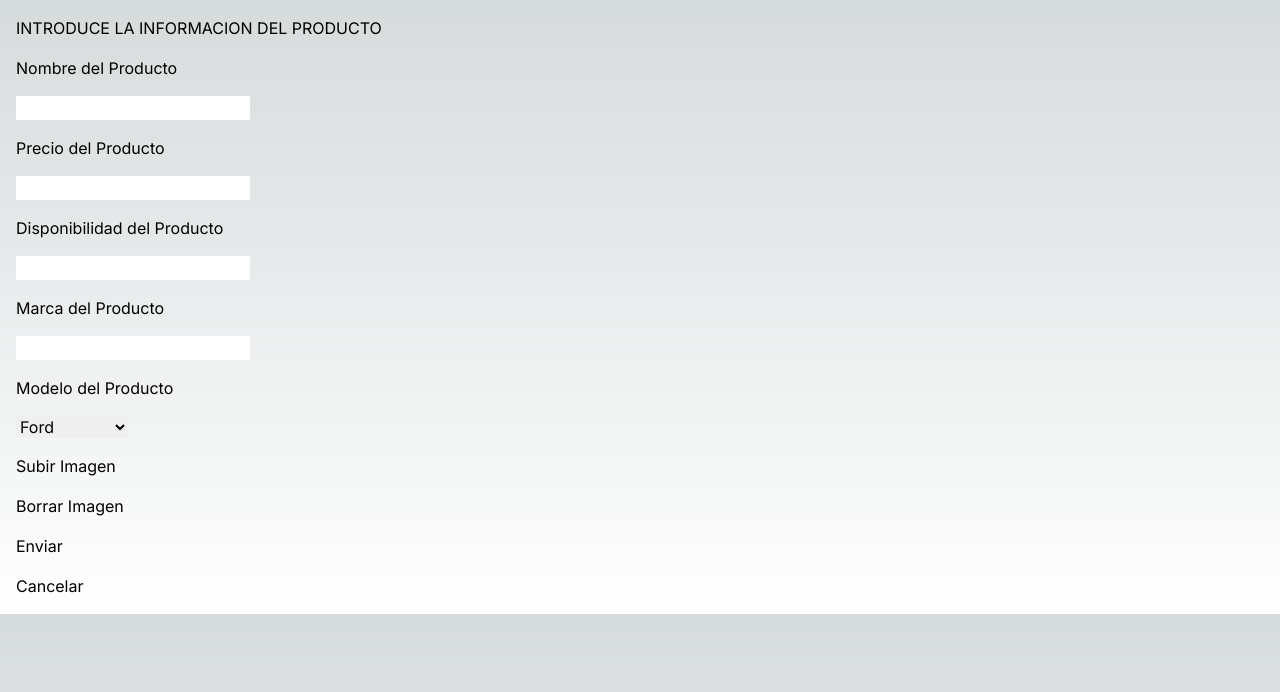
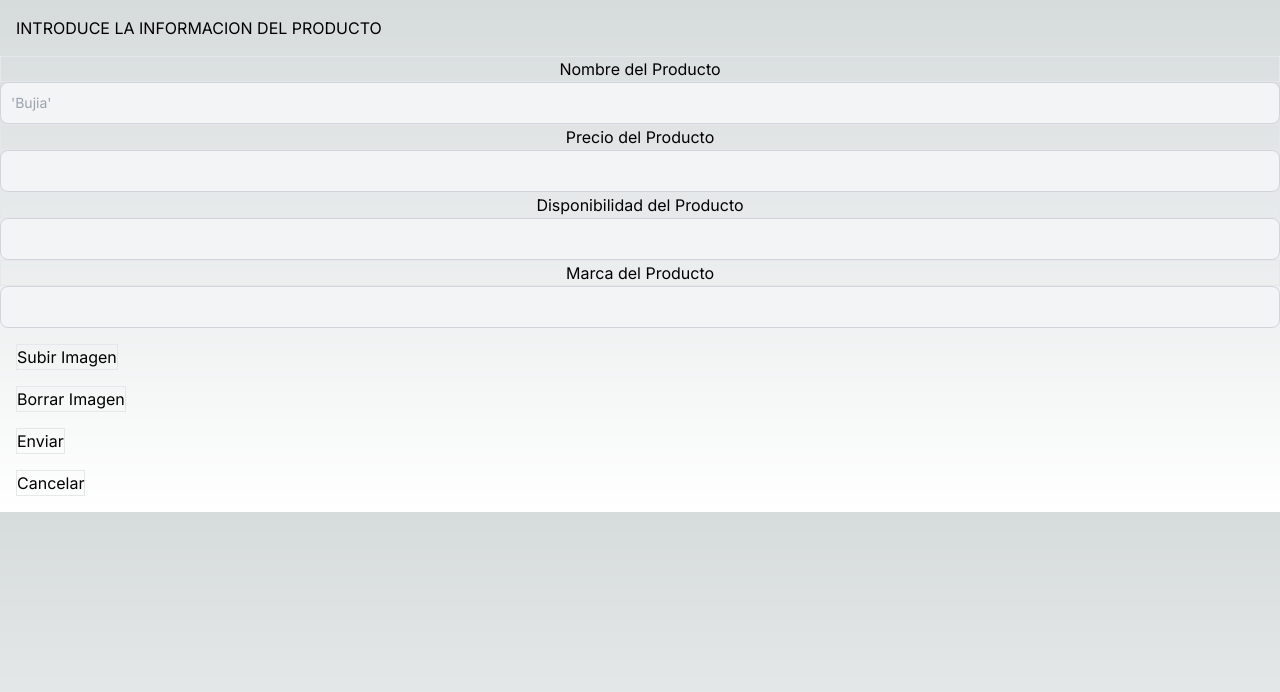
Before and after one commit to WilsonCollantesAponte/Autopart-Express, a Next.js app: page /client/admin in a window 1280 px wide. Shown: the top 692 px of the page. Built offline with nearby package versions, Linux system fonts and the light colour scheme.

Commit message:
Estilos preliminares y estados locales completados

```diff
--- a/app/client/admin/productInputForm/productInputForm.component.jsx
+++ b/app/client/admin/productInputForm/productInputForm.component.jsx
@@ -1,58 +1,83 @@
 "use client";
+import { useState } from "react";
+export default function ProductInputForm() {
+  const [product, setProduct] = useState({
+    name: "",
+    price: "",
+    availability: "",
+    brand: "",
+    model: "",
+  });
 
-export default function ProductInputForm() {
+  const handleInputChange = (e) => {
+    setProduct({ ...product, [e.target.name]: e.target.value });
+    console.log(product);
+  };
+  const handleSelectBrand = (e) => {
+    setProduct({ ...product, brand: e.target.value });
+    console.log(product);
+  };
   return (
-    <div className="container">
-      <form>
-        <label className="flex m-4">Nombre del Producto</label>
-        <input className="flex m-4 bg-midnight text-center text-tahiti"></input>
-        <label className="flex m-4">Precio del Producto</label>
-        <input className="flex m-4"></input>
-        <label className="flex m-4">Disponibilidad del Producto</label>
-        <input className="flex m-4"></input>
-        <label className="flex m-4">Marca del Producto</label>
-        <input className="flex m-4"></input>
-        <label className="flex m-4">Modelo del Producto</label>
-        <select className="flex m-4">
-          <option>Ford</option>
-          <option>Toyota</option>
-          <option>Nissan</option>
-          <option>Mazda</option>
-          <option>Honda</option>
-          <option>Hyundai</option>
-          <option>Volvo</option>
-          <option>BMW</option>
-          <option>Audi</option>
-          <option>Mercedes</option>
-          <option>Volkswagen</option>
-          <option>Peugeot</option>
-          <option>Renault</option>
-          <option>Fiat</option>
-          <option>Chevrolet</option>
-          <option>Kia</option>
-          <option>Daewoo</option>
-          <option>Suzuki</option>
-        </select>
-        <button className="flex m-4">Subir Imagen</button>
-        <button className="flex m-4">Borrar Imagen</button>
-        <button className="flex m-4">Enviar</button>
-        <button className="flex m-4">Cancelar</button>
+    <div className="container ">
+      <form class="mx-auto">
+        <label class="flex mx-auto border justify-center">
+          Nombre del Producto
+        </label>
+        <input
+          class="mx-auto w-full justify-center bg-gray-100 border border-gray-300 text-gray-900 text-sm rounded-lg focus:ring-blue-500 focus:border-blue-500 block  p-2.5 "
+          type="text"
+          placeholder="'Bujia'"
+          name="model"
+          onChange={handleInputChange}
+        ></input>
+        <label className="flex mx-auto border justify-center">
+          Precio del Producto
+        </label>
+        <input
+          className="mx-auto w-full justify-center bg-gray-100 border border-gray-300 text-gray-900 text-sm rounded-lg focus:ring-blue-500 focus:border-blue-500 block  p-2.5"
+          type="text"
+          name="price"
+          onChange={handleInputChange}
+        ></input>
+        <label className="flex mx-auto border justify-center">
+          Disponibilidad del Producto
+        </label>
+        <input
+          className="mx-auto w-full justify-center bg-gray-100 border border-gray-300 text-gray-900 text-sm rounded-lg focus:ring-blue-500 focus:border-blue-500 block  p-2.5"
+          type="text"
+          name="availability"
+          onChange={handleInputChange}
+        ></input>
+        <label className="flex mx-auto border justify-center">
+          Marca del Producto
+        </label>
+        <input
+          className="mx-auto w-full justify-center bg-gray-100 border border-gray-300 text-gray-900 text-sm rounded-lg focus:ring-blue-500 focus:border-blue-500 block  p-2.5"
+          type="text"
+          name="brand"
+          onChange={handleInputChange}
+        ></input>
+        <button className="flex m-4 justify-center border">Subir Imagen</button>
+        <button className="flex m-4 border">Borrar Imagen</button>
+        <button className="flex m-4 border">Enviar</button>
+        <button className="flex m-4 border">Cancelar</button>
       </form>
     </div>
   );
 }
 
 //To-Do:
-//[] - escribir los <labels> de los inputs
-//  [] - price
-//  [] - availability
-//  [] - brand
-//  [] - model
-//[] - codear los inputs
-//[] - hacer el boton de submit
-//[] - hacer el boton de subir foto
-//[] - hacer el boton de borrar foto
-//[] - hacer el boton de cancelar
+//[x] - escribir los <labels> de los inputs
+//  [x] - price
+//  [x] - availability
+//  [x] - brand
+//  [x] - model
+//[x] - codear los inputs
+//[x] - hacer el boton de submit
+//[x] - hacer el boton de subir foto
+//[x] - hacer el boton de borrar foto
+//[x] - hacer el boton de cancelar
+//[] - crear los estados locales para guardar los inputs
 //[] - hacer que se reflejen los inputs en la pagina para que el usuario vea los datos
 //[] - configurar Cloudinary
 //[] - integrar cloudinary a la form
```
